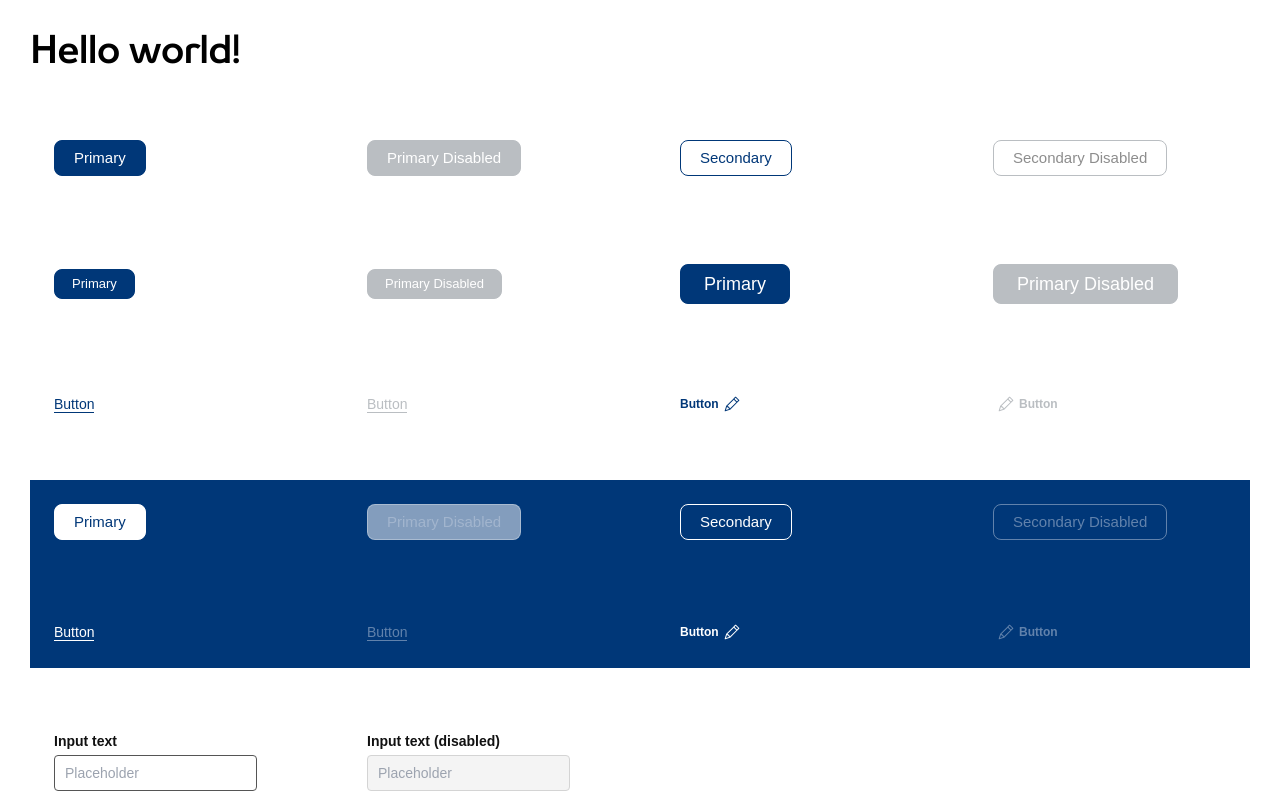
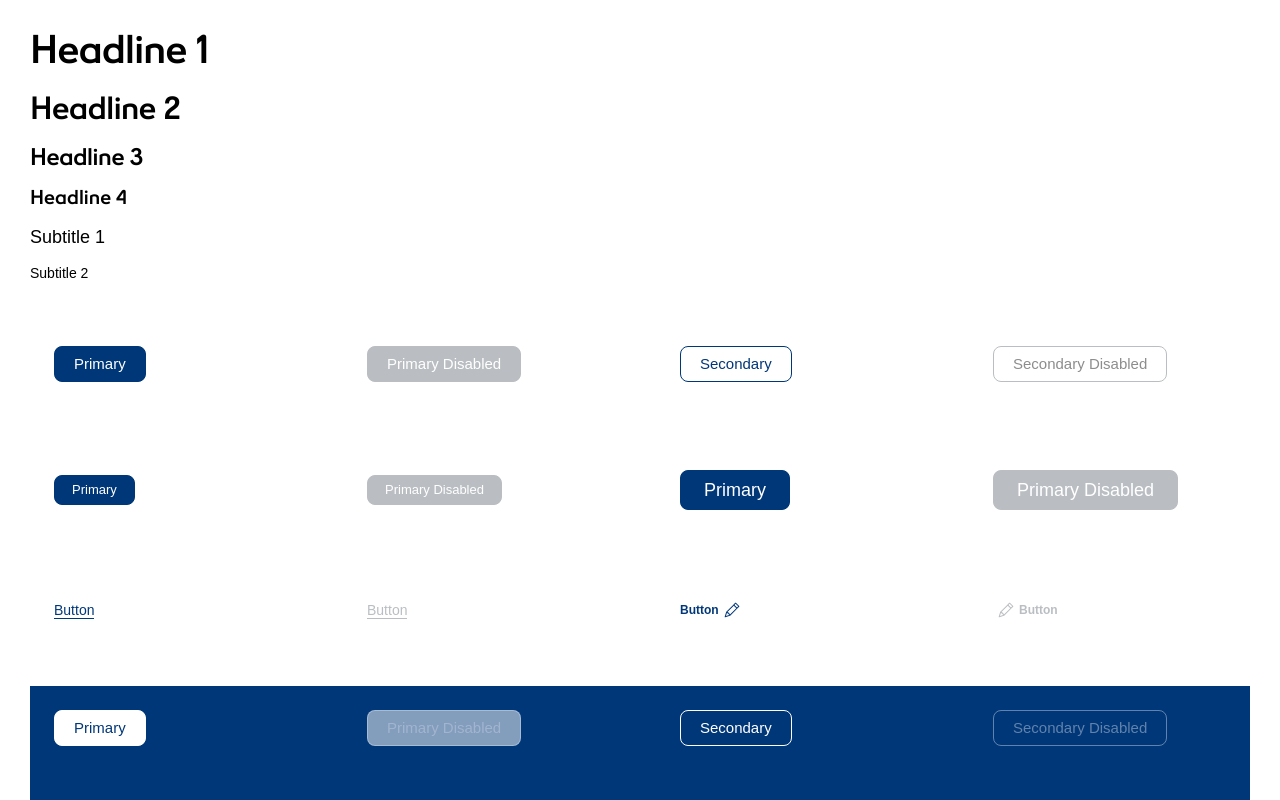
Before and after one commit to blacheyong/test-tailwindcss, a website: page index.html in a window 1280 px wide. Shown: the top 800 px of the page. Drawn offline with Linux system fonts and the light colour scheme; files whose address does not match are found by name.

Commit message:
new typography style + classes

```diff
--- a/index.html
+++ b/index.html
@@ -8,7 +8,12 @@
   <link href="./dist/main.css" rel="stylesheet">
 </head>
 <body style="padding: 30px;">
-  <h1>Hello world!</h1>
+  <h1 class="mb-4">Headline 1</h1>
+  <h2 class="mb-4">Headline 2</h2>
+  <h3 class="mb-4">Headline 3</h3>
+  <h4 class="mb-4">Headline 4</h4>
+  <h5 class="mb-4">Subtitle 1</h5>
+  <h6 class="mb-4">Subtitle 2</h6>
   <div class="p-6 grid grid-cols-4 gap-20 items-center justify-items-start my-10">
     <button type="button" class="btn btn-primary">Primary</button>
     <button type="button" class="btn btn-primary" disabled>Primary Disabled</button>
--- a/src/sass/base/_typography.scss
+++ b/src/sass/base/_typography.scss
@@ -2,4 +2,24 @@
     h1, .headline-1 {
         @apply font-bell-slim-black text-40 tracking-tightest;
     }
+
+    h2, .headline-2 {
+        @apply font-bell-slim-black text-32 tracking-tighter;
+    }
+
+    h3, .headline-3 {
+        @apply font-bell-slim-black text-24 tracking-tight;
+    }
+
+    h4, .headline-4 {
+        @apply font-bell-slim-black text-20;
+    }
+
+    h5, .subtitle-1 {
+        @apply font-base text-18;
+    }
+
+    h6, .subtitle-2 {
+        @apply font-base text-14;
+    }
 }
--- a/tailwind.config.js
+++ b/tailwind.config.js
@@ -41,19 +41,24 @@ export const theme = {
     },
     fontFamily: {
       'base': ['Arial', 'Helvetica', 'sans-serif'],
-      'bell-slim': ['bell-slim', 'Helvetica', 'Arial', 'sans-serif'],
       'bell-slim-black': ['bell-slim-black', 'Helvetica', 'Arial', 'sans-serif']
     },
     fontSize: {
       sm: ['13px', '14px'],
       md: ['15px', '16px'],
-      lg: ['18px', '20px'],
+      lg: ['18px', '20px'], // used in large buttons
       '12': ['12px', '14px'],
       '14': ['14px', '18px'],
+      '18': ['18px', '22px'], // same font-size as lg, but not same line-height...
+      '20': ['20px', '22px'],
+      '24': ['24px', '26px'],
+      '32': ['32px', '38px'],
       '40': ['40px', '46px']
     },
     letterSpacing: {
-      tightest: '-0.7px'
+      tightest: '-0.7px',
+      tighter: '-0.5px',
+      tight: '-0.4px',
     },
     margin: {
       '5px': '5px'
```
Also changed, not shown: dist/main.css.
